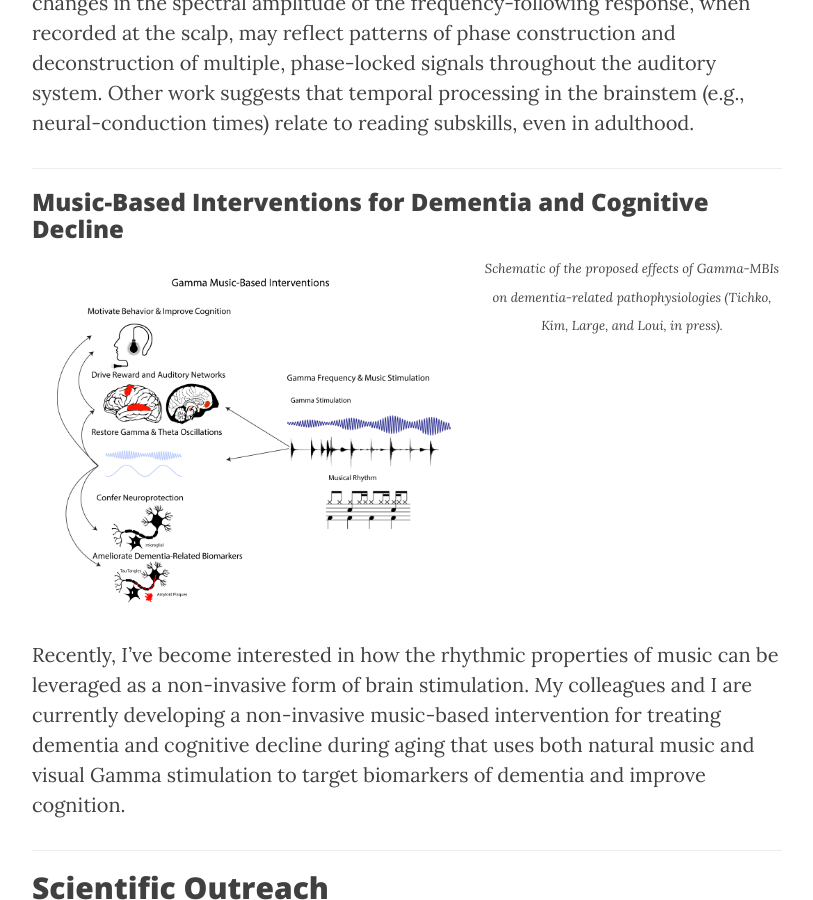
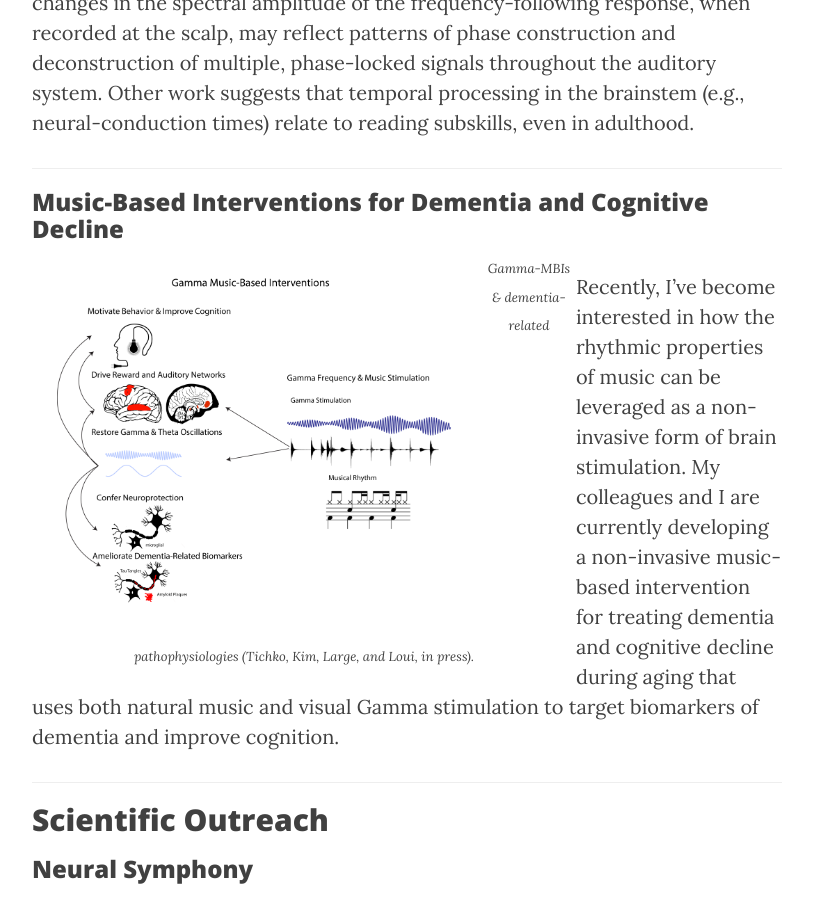
Before and after one commit to ptichko/ptichko.github.io, a Jekyll site: the page built from 3_research.md, in a window 1280 px wide and 900 px high, scrolled down 3098 px. Shown: the whole window, without its empty margins (233-1046 px from the left). Built offline with Jekyll 4.4.1, drawn with Linux system fonts in a browser that asks for light colours; nearby versions of some CDN libraries.

Commit message:
Update 3_research.md

```diff
--- a/3_research.md
+++ b/3_research.md
@@ -58,7 +58,7 @@ ___
 <div class="left_figure"><figure>
 	<img src="/img/GammaMBIs.png" alt="Gamma Music-Based Interventions (Gamma-MBIs)" style="float: left" width="400" hspace="25" vspace="25" />
 	<figcaption>
-		<font size="2"><i> Schematic of the proposed effects of Gamma-MBIs on dementia-related pathophysiologies (Tichko, Kim, Large, and Loui, in press).</i></font>
+		<font size="2"><i>Gamma-MBIs & dementia-related pathophysiologies (Tichko, Kim, Large, and Loui, in press).</i></font>
 	</figcaption>
 </figure></div>
 
```
